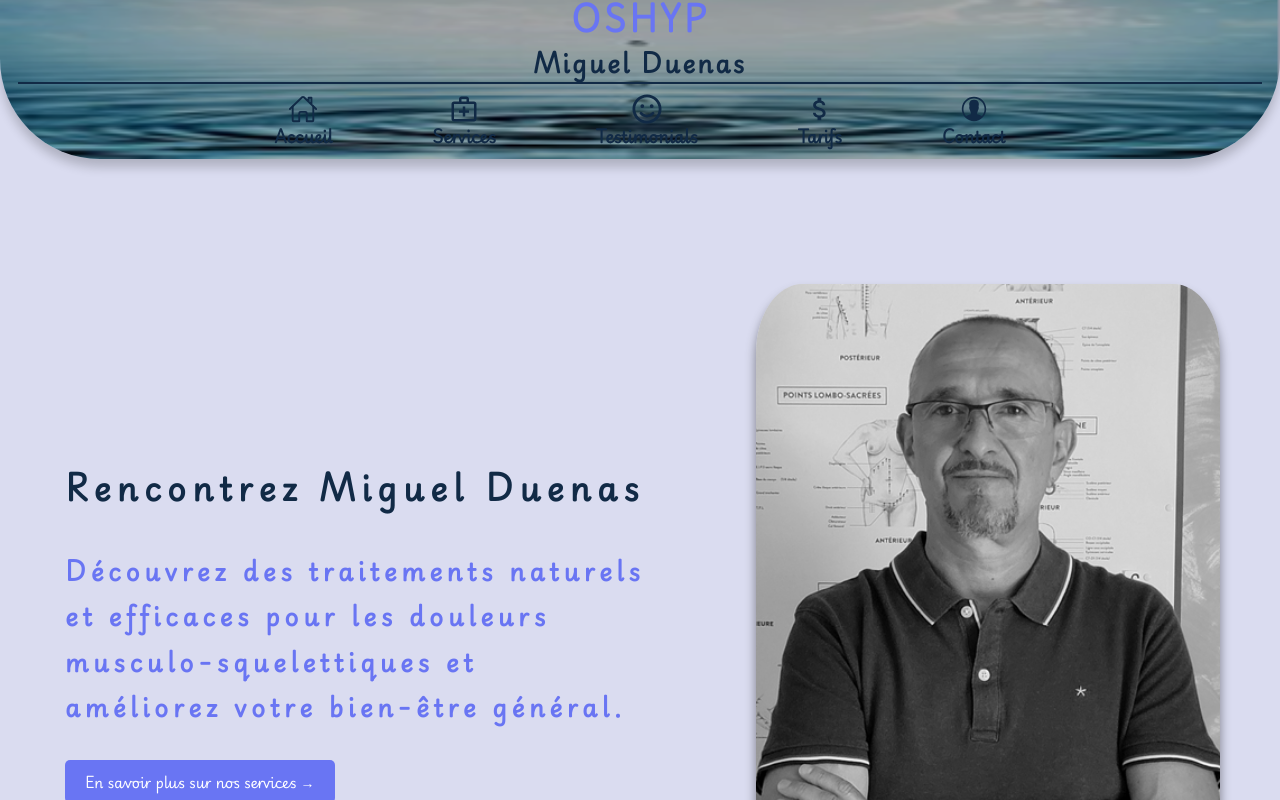
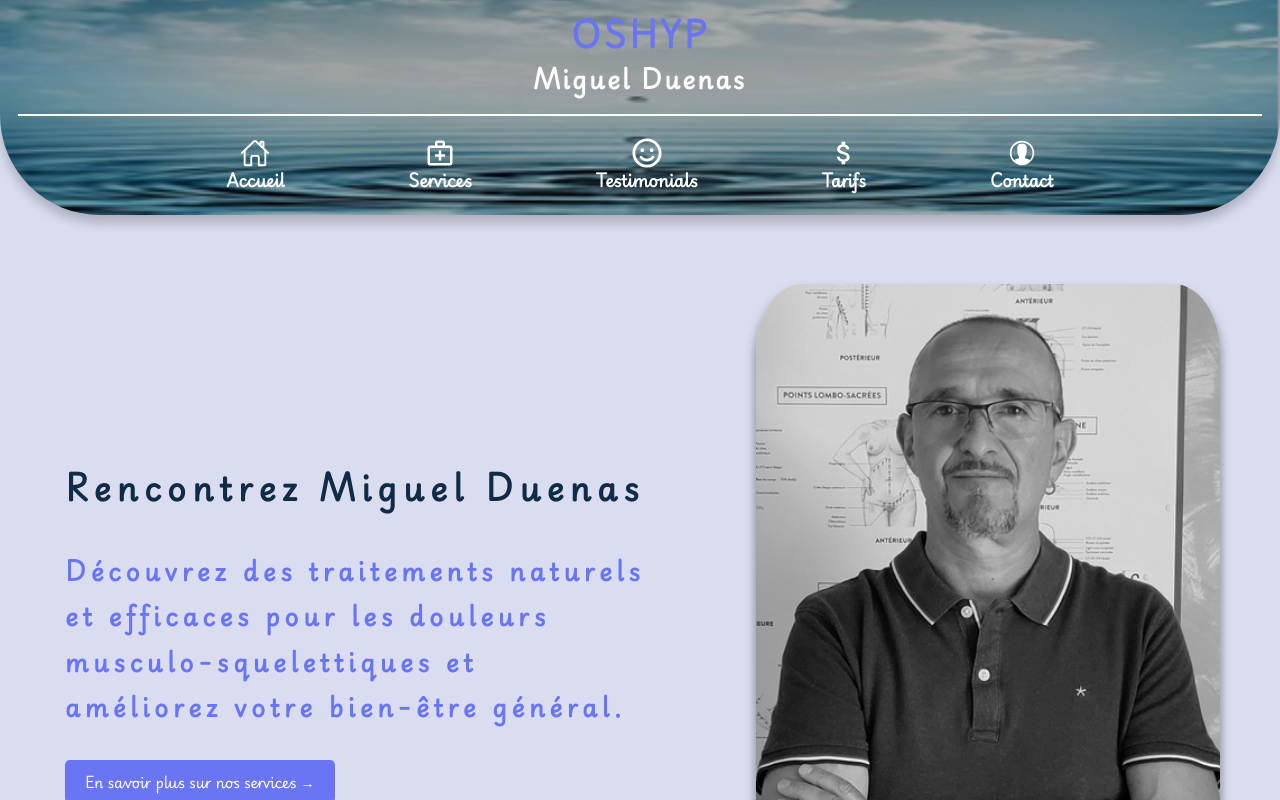
Before and after one commit to botUwU/Oshyp, a React (Vite) app: page / in a window 1280 px wide. Shown: the top 800 px of the page. Built offline with nearby package versions, Linux system fonts and the light colour scheme.

Commit message:
Header styling

```diff
--- a/src/components/BusinessCard.jsx
+++ b/src/components/BusinessCard.jsx
@@ -24,7 +24,7 @@ function BusinessCard() {
             <CTitle color="secondary" isCentred variation="h1" inView={inView}>
               OSHYP
             </CTitle>
-            <CTitle color="primary" isCentred variation="h2" inView={inView}>
+            <CTitle color="white" isCentred variation="h2" inView={inView}>
               Miguel DUENAS
             </CTitle>
             <ImageQr>
@@ -42,13 +42,18 @@ function BusinessCard() {
           </Title>
           <Methode>
             <MethodeItem>
-              <CTitle color="primary" isCentred variation="h2" inView={inView}>
+              <CTitle
+                color="secondary"
+                isCentred
+                variation="h2"
+                inView={inView}
+              >
                 Ostéothérapie
               </CTitle>
               <Cp
                 isCentred
                 weight="SemiBold"
-                color="main"
+                color="white"
                 size="lg_regular"
                 inView={inView}
                 tracking={"0.01em"}
@@ -57,13 +62,18 @@ function BusinessCard() {
               </Cp>
             </MethodeItem>
             <MethodeItem>
-              <CTitle color="primary" isCentred variation="h2" inView={inView}>
+              <CTitle
+                color="secondary"
+                isCentred
+                variation="h2"
+                inView={inView}
+              >
                 Shiatu
               </CTitle>
               <Cp
                 isCentred
                 weight="SemiBold"
-                color="main"
+                color="white"
                 size="lg_regular"
                 inView={inView}
                 tracking={"0.01em"}
@@ -76,7 +86,7 @@ function BusinessCard() {
             <Cp
               isCentred
               weight="ExtraBold"
-              color="main"
+              color="white"
               size="lg_regular"
               inView={inView}
               tracking={"0.01em"}
@@ -99,7 +109,7 @@ function BusinessCard() {
               <Cp
                 weight="SemiBold"
                 isCentred
-                color="main"
+                color="white"
                 size="lg_regular"
                 inView={inView}
                 tracking={"0.01em"}
@@ -120,7 +130,7 @@ function BusinessCard() {
               <Cp
                 weight="SemiBold"
                 isCentred
-                color="main"
+                color="white"
                 size="lg_regular"
                 inView={inView}
                 tracking={"0.01em"}
--- a/src/components/Header.jsx
+++ b/src/components/Header.jsx
@@ -5,14 +5,28 @@ import { MdOutlineMedicalServices } from "react-icons/md";
 import { FaRegSmile } from "react-icons/fa";
 import { MdAttachMoney } from "react-icons/md";
 import { IoIosContact } from "react-icons/io";
-import styled from "styled-components";
+import styled, { css } from "styled-components";
 import { useScroll } from "../helper/useScroll";
 import HeaderItem from "./HeaderItem";
 import { colors } from "../constants/colors";
 import { useInView } from "react-intersection-observer";
 import Separator from "../customComponents/Separator";
 import CTitle from "../customComponents/CTitle";
+import { useEffect, useState } from "react";
 const Header = () => {
+  const [isShrunk, setIsShrunk] = useState(true);
+  const handleScroll = () => {
+    if (window.scrollY > 80) {
+      setIsShrunk(true);
+    } else {
+      setIsShrunk(false);
+    }
+  };
+
+  useEffect(() => {
+    window.addEventListener("scroll", handleScroll);
+    return () => window.removeEventListener("scroll", handleScroll);
+  }, []);
   const {
     homeRef,
     pricingRef,
@@ -35,10 +49,12 @@ const Header = () => {
         marginTop: "-8px",
       }}
     >
-      <Headercontainer ref={ref}>
+      <Headercontainer shrunk={isShrunk} ref={ref}>
         <HeaderTitle>
+          {!isShrunk ? (
             <CTitle
-            inView={inView}
+              inView={isShrunk ? false : inView}
+              shrunk={isShrunk}
               isCentred
               variation="h1"
               color="secondary"
@@ -46,16 +62,21 @@ const Header = () => {
             >
               OSHYP
             </CTitle>
+          ) : (
+            <></>
+          )}
+
           <CTitle
-            inView={inView}
-            color="primary"
+            inView={isShrunk ? false : inView}
+            shrunk={isShrunk}
+            color="white"
             tracking="0.1em"
             variation="h2"
           >
             Miguel Duenas
           </CTitle>
         </HeaderTitle>
-        <Separator></Separator>
+        <Separator shrunk={isShrunk}></Separator>
         <nav>
           <UL>
             <HeaderItem
@@ -63,7 +84,7 @@ const Header = () => {
               name="Accueil"
               onScroll={() => scrollToSection(homeRef)}
             >
-              <IoHomeOutline size={"30px"} />
+              <IoHomeOutline size={"30px"} color="white" />
             </HeaderItem>
 
             <HeaderItem
@@ -71,7 +92,7 @@ const Header = () => {
               name="Services"
               onScroll={() => scrollToSection(servicesRef)}
             >
-              <MdOutlineMedicalServices size={"30px"} />
+              <MdOutlineMedicalServices size={"30px"} color="white" />
             </HeaderItem>
 
             <HeaderItem
@@ -79,7 +100,7 @@ const Header = () => {
               name="Testimonials"
               onScroll={() => scrollToSection(testimonialsRef)}
             >
-              <FaRegSmile size={"30px"} />
+              <FaRegSmile size={"30px"} color="white" />
             </HeaderItem>
 
             <HeaderItem
@@ -87,7 +108,7 @@ const Header = () => {
               name="Tarifs"
               onScroll={() => scrollToSection(pricingRef)}
             >
-              <MdAttachMoney size={"30px"} />
+              <MdAttachMoney size={"30px"} color="white" />
             </HeaderItem>
 
             <HeaderItem
@@ -95,7 +116,7 @@ const Header = () => {
               name="Contact"
               onScroll={() => scrollToSection(businessCardRef)}
             >
-              <IoIosContact size={"30px"} />
+              <IoIosContact size={"30px"} color="white" />
             </HeaderItem>
           </UL>
         </nav>
@@ -107,8 +128,19 @@ const Header = () => {
 export default Header;
 
 const Headercontainer = styled.header`
+  ${(props) => {
+    if (props.shrunk) {
+      return css`
+        filter: opacity(0.6);
+        transition: filter 0.2s ease-out;
+        &:hover {
+          filter: opacity(1);
+        }
+      `;
+    }
+  }}
+  transition: filter 0.2s ease-out;
   background-image: url("/berka.png");
-
   background-repeat: no-repeat;
   background-size: cover;
   background-position: bottom;
@@ -123,7 +155,6 @@ const Headercontainer = styled.header`
   border-bottom-left-radius: 100px;
   border-bottom-right-radius: 100px;
   z-index: 10;
-
   @media (max-width: 900px) {
     border-bottom-left-radius: 60px;
     border-bottom-right-radius: 60px;
@@ -157,8 +188,10 @@ const UL = styled.ul`
   width: 100%;
   gap: 60px;
   @media (max-width: 900px) {
-    gap: 30px;
+    gap: 10px;
   }
 `;
 
-const HeaderTitle = styled.div``;
+const HeaderTitle = styled.div`
+  padding: 16px 0px;
+`;
--- a/src/components/HeaderItem.jsx
+++ b/src/components/HeaderItem.jsx
@@ -14,7 +14,7 @@ export default function HeaderItem({
       <li>
         <Linkdiv inView={inView}>
           {children}
-          <Cp inView={inView} color="main" weight="Bold" size="lg_regular">
+          <Cp inView={inView} color="white" weight="Bold" size="lg_regular">
             {name}
           </Cp>
         </Linkdiv>
@@ -24,6 +24,7 @@ export default function HeaderItem({
 }
 
 const Linkdiv = styled.div`
+  margin: 10px;
   border-radius: 20%;
   position: relative;
   display: flex;
@@ -34,34 +35,22 @@ const Linkdiv = styled.div`
   padding: 10px 20px;
   overflow: hidden;
   z-index: 1; /* Ensure text is above the background */
+  border: 2px solid transparent; /* Initial transparent border */
 
-  /* Add transition to text color */
-  transition: color 0.4s ease;
+  /* Add transition to border color */
+  transition: border-color 0.5s ease, opacity 0.6s ease-out,
+    transform 0.6s ease-out;
 
+  /* Hover effect on border */
   &:hover {
-    color: #15423d; /* Optional: Change text color on hover */
+    border-color: white; /* Change border color on hover */
   }
 
-  /* Pseudo-element for hover background animation */
-  &::before {
-    content: "";
-    position: absolute;
-    bottom: 0;
-    left: 0;
-    width: 100%;
-    height: 0%; /* Start at 0% height */
-    background-color: white;
-    z-index: -1; /* Behind the text */
-    transition: height 0.5s ease; /* Smoothly transition height */
-  }
-
-  /* On hover, expand the height from 0% to 100% */
-  &:hover::before {
-    height: 100%; /* Cover the entire button */
-  }
+  /* Initial appearance animation */
   opacity: 0;
   transform: translateY(50px);
-  transition: opacity 0.6s ease-out, transform 0.6s ease-out;
+
+  /* Control appearance based on props */
   ${(props) => {
     if (props.inView) {
       return css`
@@ -71,7 +60,7 @@ const Linkdiv = styled.div`
     } else {
       return css`
         opacity: 0;
-        transform: translateY(50);
+        transform: translateY(50px);
       `;
     }
   }}
--- a/src/constants/colors.js
+++ b/src/constants/colors.js
@@ -58,7 +58,7 @@ export const colors = {
   title: {
     primary: palette.textColor,
     secondary: palette.mainBlue,
-    white: palette.mainWhite,
+    white: palette.white,
   },
   shadows: {
     black: palette.black,
--- a/src/customComponents/CTitle.jsx
+++ b/src/customComponents/CTitle.jsx
@@ -3,6 +3,7 @@ import styled, { css } from "styled-components";
 import { colors } from "../constants/colors";
 
 export default function CTitle({
+  shrunk,
   children,
   isCentred = false,
   variation = "h1",
@@ -23,6 +24,7 @@ export default function CTitle({
         isCentred={isCentred}
         color={color}
         mediaQueries={mediaQueries}
+        shrunk={shrunk}
       >
         {children}
       </Title1>
@@ -37,6 +39,7 @@ export default function CTitle({
         isCentred={isCentred}
         color={color}
         mediaQueries={mediaQueries}
+        shrunk={shrunk}
       >
         {children}
       </Title2>
@@ -45,6 +48,13 @@ export default function CTitle({
 }
 
 const Title1 = styled.h1`
+  ${(props) => {
+    if (props.shrunk) {
+      return css`
+        display: none;
+      `;
+    }
+  }}
   color: ${(props) => {
     if (props.color === "primary") {
       return colors.title.primary;
@@ -64,6 +74,7 @@ const Title1 = styled.h1`
   margin-top: ${(props) => props.mt || undefined};
   transform: translateY(50px);
   transition: opacity 0.6s ease-out, transform 0.6s ease-out;
+  transition: display 0.6s ease-out;
   ${(props) => {
     if (props.inView) {
       return css`
@@ -89,6 +100,13 @@ const Title1 = styled.h1`
 `;
 
 const Title2 = styled.h2`
+  ${(props) => {
+    if (props.shrunk) {
+      return css`
+        display: none;
+      `;
+    }
+  }}
   color: ${(props) => {
     if (props.color === "primary") {
       return colors.title.primary;
@@ -108,6 +126,8 @@ const Title2 = styled.h2`
   margin-top: ${(props) => props.mt || undefined};
   transform: translateY(50px);
   transition: opacity 0.6s ease-out, transform 0.6s ease-out;
+  transition: display 0.6s ease-out;
+
   ${(props) => {
     if (props.inView) {
       return css`
--- a/src/customComponents/Separator.jsx
+++ b/src/customComponents/Separator.jsx
@@ -1,13 +1,22 @@
 import React from "react";
-import styled from "styled-components";
+import styled, { css } from "styled-components";
 import { colors } from "../constants/colors";
+import { useInView } from "react-intersection-observer";
 
-export default function Separator() {
-  return <Sep></Sep>;
+export default function Separator({ shrunk }) {
+  return <Sep shrunk={shrunk}></Sep>;
 }
 
 const Sep = styled.div`
+  ${(props) => {
+    if (props.shrunk) {
+      return css`
+        display: none;
+      `;
+    }
+  }}
+  transition: opacity 0.3s ease, transform 0.3s ease;
   width: 100%;
   height: 2px;
-  background-color: ${colors.textColor.main};
+  background-color: ${colors.textColor.white};
 `;
```
Also changed, not shown: src/components/Logo.jsx (added, +57 -0 lines). Lines whose indentation alone changed are shown as unchanged.
